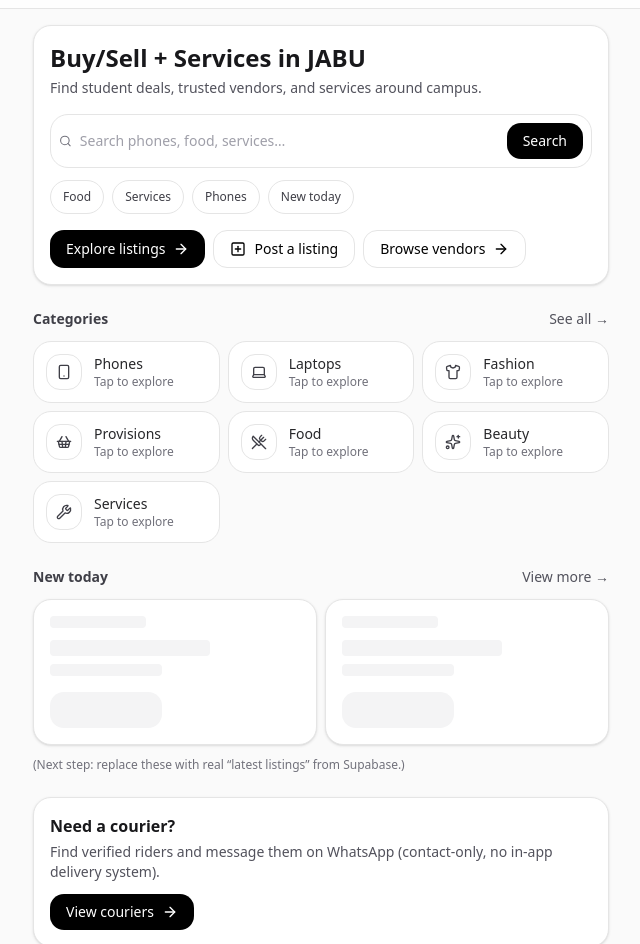
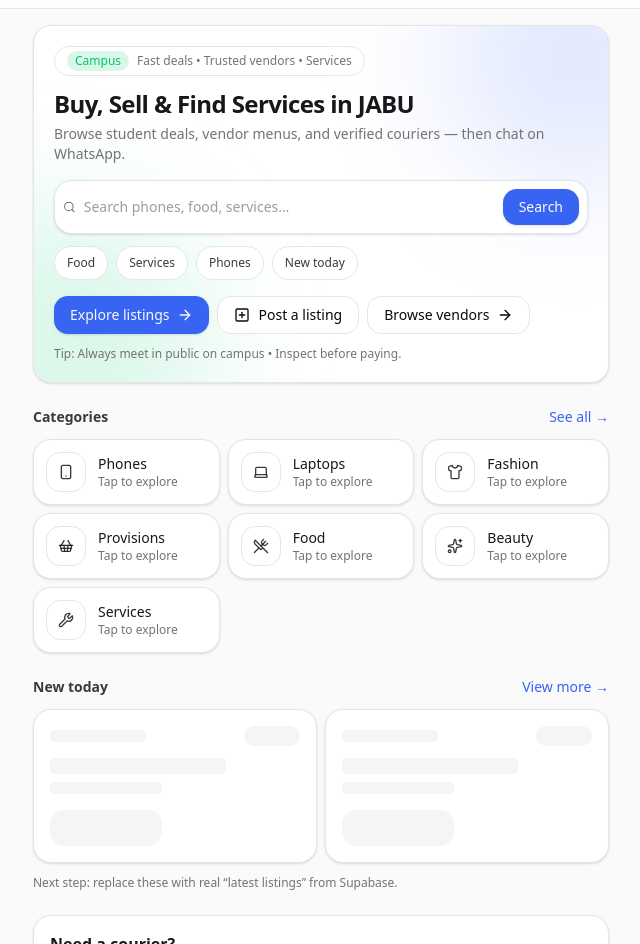
Before and after one commit to gratitude234/Jabumarket, a Next.js app: page / in a window 1280 px wide. Shown: the part 48-992 px from the top of the page, without its empty margins (319-959 px from the left). Built offline with nearby package versions, Linux system fonts and the light colour scheme.

Commit message:
Add SPA rewrite for Vercel

```diff
--- a/app/globals.css
+++ b/app/globals.css
@@ -51,6 +51,7 @@
 :root {
   --radius: 0.625rem;
 
+  /* Neutral base */
   --background: oklch(1 0 0);
   --foreground: oklch(0.145 0 0);
 
@@ -60,38 +61,50 @@
   --popover: oklch(1 0 0);
   --popover-foreground: oklch(0.145 0 0);
 
-  --primary: oklch(0.205 0 0);
+  /* Brand colors:
+     - Primary: Indigo (buttons, links, active states)
+     - Accent: Emerald (verified/success highlights)
+  */
+
+  /* Indigo ~ #4F46E5 */
+  --primary: oklch(0.56 0.22 266);
   --primary-foreground: oklch(0.985 0 0);
 
+  /* Soft surfaces */
   --secondary: oklch(0.97 0 0);
   --secondary-foreground: oklch(0.205 0 0);
 
   --muted: oklch(0.97 0 0);
   --muted-foreground: oklch(0.556 0 0);
 
-  --accent: oklch(0.97 0 0);
-  --accent-foreground: oklch(0.205 0 0);
+  /* Emerald ~ #10B981 */
+  --accent: oklch(0.72 0.19 155);
+  --accent-foreground: oklch(0.145 0 0);
 
   --destructive: oklch(0.577 0.245 27.325);
 
   --border: oklch(0.922 0 0);
   --input: oklch(0.922 0 0);
-  --ring: oklch(0.708 0 0);
 
+  /* Focus ring matches primary */
+  --ring: oklch(0.56 0.22 266);
+
+  /* Charts (unchanged) */
   --chart-1: oklch(0.646 0.222 41.116);
   --chart-2: oklch(0.6 0.118 184.704);
   --chart-3: oklch(0.398 0.07 227.392);
   --chart-4: oklch(0.828 0.189 84.429);
   --chart-5: oklch(0.769 0.188 70.08);
 
+  /* Sidebar */
   --sidebar: oklch(0.985 0 0);
   --sidebar-foreground: oklch(0.145 0 0);
-  --sidebar-primary: oklch(0.205 0 0);
+  --sidebar-primary: oklch(0.56 0.22 266);
   --sidebar-primary-foreground: oklch(0.985 0 0);
   --sidebar-accent: oklch(0.97 0 0);
   --sidebar-accent-foreground: oklch(0.205 0 0);
   --sidebar-border: oklch(0.922 0 0);
-  --sidebar-ring: oklch(0.708 0 0);
+  --sidebar-ring: oklch(0.56 0.22 266);
 }
 
 .dark {
@@ -104,8 +117,9 @@
   --popover: oklch(0.205 0 0);
   --popover-foreground: oklch(0.985 0 0);
 
-  --primary: oklch(0.922 0 0);
-  --primary-foreground: oklch(0.205 0 0);
+  /* Indigo primary in dark */
+  --primary: oklch(0.68 0.2 266);
+  --primary-foreground: oklch(0.145 0 0);
 
   --secondary: oklch(0.269 0 0);
   --secondary-foreground: oklch(0.985 0 0);
@@ -113,14 +127,16 @@
   --muted: oklch(0.269 0 0);
   --muted-foreground: oklch(0.708 0 0);
 
-  --accent: oklch(0.269 0 0);
-  --accent-foreground: oklch(0.985 0 0);
+  /* Emerald accent in dark */
+  --accent: oklch(0.75 0.18 155);
+  --accent-foreground: oklch(0.145 0 0);
 
   --destructive: oklch(0.704 0.191 22.216);
 
   --border: oklch(1 0 0 / 10%);
   --input: oklch(1 0 0 / 15%);
-  --ring: oklch(0.556 0 0);
+
+  --ring: oklch(0.68 0.2 266);
 
   --chart-1: oklch(0.488 0.243 264.376);
   --chart-2: oklch(0.696 0.17 162.48);
@@ -130,12 +146,12 @@
 
   --sidebar: oklch(0.205 0 0);
   --sidebar-foreground: oklch(0.985 0 0);
-  --sidebar-primary: oklch(0.488 0.243 264.376);
-  --sidebar-primary-foreground: oklch(0.985 0 0);
+  --sidebar-primary: oklch(0.68 0.2 266);
+  --sidebar-primary-foreground: oklch(0.145 0 0);
   --sidebar-accent: oklch(0.269 0 0);
   --sidebar-accent-foreground: oklch(0.985 0 0);
   --sidebar-border: oklch(1 0 0 / 10%);
-  --sidebar-ring: oklch(0.556 0 0);
+  --sidebar-ring: oklch(0.68 0.2 266);
 }
 
 @layer base {
@@ -152,3 +168,28 @@
     text-decoration: none;
   }
 }
+
+@layer components {
+  .btn-primary {
+    @apply inline-flex items-center justify-center gap-2 rounded-xl px-4 py-2 text-sm font-medium
+      bg-primary text-primary-foreground shadow-sm
+      hover:opacity-90 active:opacity-85
+      focus-visible:outline focus-visible:outline-2 focus-visible:outline-offset-2 focus-visible:outline-ring;
+  }
+
+  .btn-outline {
+    @apply inline-flex items-center justify-center gap-2 rounded-xl px-4 py-2 text-sm font-medium
+      border bg-background text-foreground
+      hover:bg-secondary
+      focus-visible:outline focus-visible:outline-2 focus-visible:outline-offset-2 focus-visible:outline-ring;
+  }
+
+  .badge-success {
+    @apply inline-flex items-center rounded-full px-2 py-0.5 text-xs font-medium
+      bg-accent/15 text-accent;
+  }
+
+  .link-primary {
+    @apply text-primary hover:underline underline-offset-4;
+  }
+}
--- a/app/page.tsx
+++ b/app/page.tsx
@@ -29,7 +29,7 @@ const quickLinks = [
   { label: "New today", href: "/explore?sort=newest" },
 ];
 
-function Card({
+function SectionCard({
   title,
   desc,
   ctaHref,
@@ -41,14 +41,11 @@ function Card({
   ctaLabel: string;
 }) {
   return (
-    <section className="rounded-2xl border bg-white p-4 shadow-sm">
+    <section className="rounded-2xl border border-border bg-card p-4 shadow-sm">
       <h2 className="text-base font-semibold">{title}</h2>
-      <p className="mt-1 text-sm text-zinc-600">{desc}</p>
+      <p className="mt-1 text-sm text-muted-foreground">{desc}</p>
       <div className="mt-3">
-        <Link
-          href={ctaHref}
-          className="inline-flex items-center gap-2 rounded-xl bg-black px-4 py-2 text-sm text-white no-underline hover:opacity-90"
-        >
+        <Link href={ctaHref} className="btn-primary">
           {ctaLabel} <ArrowRight className="h-4 w-4" />
         </Link>
       </div>
@@ -58,11 +55,14 @@ function Card({
 
 function ListingSkeleton() {
   return (
-    <div className="rounded-2xl border bg-white p-4 shadow-sm">
-      <div className="h-3 w-24 rounded bg-zinc-100" />
-      <div className="mt-3 h-4 w-40 rounded bg-zinc-100" />
-      <div className="mt-2 h-3 w-28 rounded bg-zinc-100" />
-      <div className="mt-4 h-9 w-28 rounded-xl bg-zinc-100" />
+    <div className="rounded-2xl border border-border bg-card p-4 shadow-sm">
+      <div className="flex items-center justify-between gap-3">
+        <div className="h-3 w-24 rounded bg-muted" />
+        <div className="h-5 w-14 rounded-full bg-muted" />
+      </div>
+      <div className="mt-3 h-4 w-44 rounded bg-muted" />
+      <div className="mt-2 h-3 w-28 rounded bg-muted" />
+      <div className="mt-4 h-9 w-28 rounded-xl bg-muted" />
     </div>
   );
 }
@@ -71,30 +71,40 @@ export default function HomePage() {
   return (
     <div className="mx-auto max-w-xl space-y-6">
       {/* HERO */}
-      <section className="rounded-2xl border bg-white p-4 shadow-sm">
-        <h1 className="text-2xl font-bold">Buy/Sell + Services in JABU</h1>
-        <p className="mt-1 text-sm text-zinc-600">
-          Find student deals, trusted vendors, and services around campus.
+      <section className="relative overflow-hidden rounded-2xl border border-border bg-card p-5 shadow-sm">
+        {/* soft brand glow */}
+        <div className="pointer-events-none absolute -top-24 -right-24 h-64 w-64 rounded-full bg-primary/15 blur-3xl" />
+        <div className="pointer-events-none absolute -bottom-28 -left-28 h-72 w-72 rounded-full bg-accent/15 blur-3xl" />
+
+        <div className="relative">
+          <div className="inline-flex items-center gap-2 rounded-full border border-border bg-background px-3 py-1 text-xs text-muted-foreground">
+            <span className="badge-success">Campus</span>
+            <span>Fast deals • Trusted vendors • Services</span>
+          </div>
+
+          <h1 className="mt-3 text-2xl font-bold tracking-tight">
+            Buy, Sell & Find Services in JABU
+          </h1>
+          <p className="mt-1 text-sm text-muted-foreground">
+            Browse student deals, vendor menus, and verified couriers — then chat on WhatsApp.
           </p>
 
-        {/* Search (no client JS needed) */}
+          {/* Search */}
           <form action="/explore" method="GET" className="mt-4">
             <label className="sr-only" htmlFor="q">
               Search listings
             </label>
-          <div className="flex items-center gap-2 rounded-2xl border bg-white p-2">
-            <Search className="h-4 w-4 text-zinc-500" />
+
+            <div className="flex items-center gap-2 rounded-2xl border border-border bg-background p-2 shadow-sm">
+              <Search className="h-4 w-4 text-muted-foreground" />
               <input
                 id="q"
                 name="q"
                 placeholder="Search phones, food, services…"
-              className="w-full bg-transparent text-sm outline-none placeholder:text-zinc-400"
+                className="w-full bg-transparent text-sm outline-none placeholder:text-muted-foreground/70"
                 autoComplete="off"
               />
-            <button
-              type="submit"
-              className="rounded-xl bg-black px-4 py-2 text-sm text-white hover:opacity-90"
-            >
+              <button type="submit" className="btn-primary">
                 Search
               </button>
             </div>
@@ -106,42 +116,41 @@ export default function HomePage() {
               <Link
                 key={x.label}
                 href={x.href}
-              className="rounded-full border bg-white px-3 py-2 text-xs text-zinc-700 no-underline hover:bg-zinc-50"
+                className="rounded-full border border-border bg-background px-3 py-2 text-xs text-foreground/80 no-underline hover:bg-secondary"
               >
                 {x.label}
               </Link>
             ))}
           </div>
 
-        {/* Primary CTAs */}
+          {/* CTAs */}
           <div className="mt-4 flex flex-wrap gap-2">
-          <Link
-            href="/explore"
-            className="inline-flex items-center gap-2 rounded-xl bg-black px-4 py-2 text-sm text-white no-underline hover:opacity-90"
-          >
+            <Link href="/explore" className="btn-primary">
               Explore listings <ArrowRight className="h-4 w-4" />
             </Link>
-          <Link
-            href="/post"
-            className="inline-flex items-center gap-2 rounded-xl border bg-white px-4 py-2 text-sm text-black no-underline hover:bg-zinc-50"
-          >
+
+            <Link href="/post" className="btn-outline">
               <PlusSquare className="h-4 w-4" />
               Post a listing
             </Link>
-          <Link
-            href="/vendors"
-            className="inline-flex items-center gap-2 rounded-xl border bg-white px-4 py-2 text-sm text-black no-underline hover:bg-zinc-50"
-          >
+
+            <Link href="/vendors" className="btn-outline">
               Browse vendors <ArrowRight className="h-4 w-4" />
             </Link>
+          </div>
+
+          {/* Trust note */}
+          <div className="mt-3 text-xs text-muted-foreground">
+            Tip: Always meet in public on campus • Inspect before paying.
+          </div>
         </div>
       </section>
 
       {/* CATEGORIES */}
       <section className="space-y-3">
         <div className="flex items-center justify-between">
-          <h2 className="text-sm font-semibold text-zinc-700">Categories</h2>
-          <Link href="/explore" className="text-sm text-zinc-600 no-underline hover:underline">
+          <h2 className="text-sm font-semibold text-foreground/80">Categories</h2>
+          <Link href="/explore" className="link-primary text-sm">
             See all →
           </Link>
         </div>
@@ -151,28 +160,29 @@ export default function HomePage() {
             <Link
               key={name}
               href={`/explore?category=${encodeURIComponent(name)}`}
-              className="group flex items-center gap-3 rounded-2xl border bg-white p-3 no-underline hover:bg-zinc-50"
+              className="group flex items-center gap-3 rounded-2xl border border-border bg-card p-3 no-underline shadow-sm transition
+                         hover:-translate-y-0.5 hover:bg-secondary/60 hover:shadow"
             >
-              <div className="flex h-9 w-9 items-center justify-center rounded-xl border bg-white">
-                <Icon className="h-4 w-4 text-zinc-700" />
+              <div className="flex h-10 w-10 items-center justify-center rounded-xl border border-border bg-background">
+                <Icon className="h-4 w-4 text-foreground/80" />
               </div>
+
               <div className="min-w-0">
-                <div className="truncate text-sm font-medium text-zinc-800">{name}</div>
-                <div className="text-xs text-zinc-500">Tap to explore</div>
+                <div className="truncate text-sm font-medium">{name}</div>
+                <div className="text-xs text-muted-foreground">Tap to explore</div>
               </div>
+
+              <ArrowRight className="ml-auto h-4 w-4 text-muted-foreground opacity-0 transition group-hover:opacity-100" />
             </Link>
           ))}
         </div>
       </section>
 
-      {/* NEW TODAY (placeholder cards; later swap to real supabase data) */}
+      {/* NEW TODAY */}
       <section className="space-y-3">
         <div className="flex items-center justify-between">
-          <h2 className="text-sm font-semibold text-zinc-700">New today</h2>
-          <Link
-            href="/explore?sort=newest"
-            className="text-sm text-zinc-600 no-underline hover:underline"
-          >
+          <h2 className="text-sm font-semibold text-foreground/80">New today</h2>
+          <Link href="/explore?sort=newest" className="link-primary text-sm">
             View more →
           </Link>
         </div>
@@ -182,13 +192,13 @@ export default function HomePage() {
           <ListingSkeleton />
         </div>
 
-        <p className="text-xs text-zinc-500">
-          (Next step: replace these with real “latest listings” from Supabase.)
+        <p className="text-xs text-muted-foreground">
+          Next step: replace these with real “latest listings” from Supabase.
         </p>
       </section>
 
       {/* COURIERS */}
-      <Card
+      <SectionCard
         title="Need a courier?"
         desc="Find verified riders and message them on WhatsApp (contact-only, no in-app delivery system)."
         ctaHref="/couriers"
@@ -196,24 +206,30 @@ export default function HomePage() {
       />
 
       {/* HOW IT WORKS */}
-      <section className="rounded-2xl border bg-white p-4 shadow-sm">
+      <section className="rounded-2xl border border-border bg-card p-4 shadow-sm">
+        <div className="flex items-center justify-between">
           <h2 className="text-base font-semibold">How it works</h2>
+          <Link href="/explore" className="link-primary text-sm">
+            Start browsing →
+          </Link>
+        </div>
+
         <div className="mt-3 grid gap-2 sm:grid-cols-3">
-          <div className="rounded-2xl border bg-white p-3">
+          <div className="rounded-2xl border border-border bg-background p-3">
             <div className="text-sm font-semibold">Browse</div>
-            <div className="mt-1 text-xs text-zinc-600">Explore listings or vendors.</div>
+            <div className="mt-1 text-xs text-muted-foreground">Explore listings or vendors.</div>
           </div>
-          <div className="rounded-2xl border bg-white p-3">
+          <div className="rounded-2xl border border-border bg-background p-3">
             <div className="text-sm font-semibold">Chat</div>
-            <div className="mt-1 text-xs text-zinc-600">Tap WhatsApp to message.</div>
+            <div className="mt-1 text-xs text-muted-foreground">Tap WhatsApp to message.</div>
           </div>
-          <div className="rounded-2xl border bg-white p-3">
+          <div className="rounded-2xl border border-border bg-background p-3">
             <div className="text-sm font-semibold">Meet safely</div>
-            <div className="mt-1 text-xs text-zinc-600">Meet in public on campus.</div>
+            <div className="mt-1 text-xs text-muted-foreground">Meet in public on campus.</div>
           </div>
         </div>
 
-        <div className="mt-3 text-xs text-zinc-500">
+        <div className="mt-3 text-xs text-muted-foreground">
           Safety tips: meet in public • inspect before paying • avoid rushing deals
         </div>
       </section>
```
Lines whose indentation alone changed are shown as unchanged.
